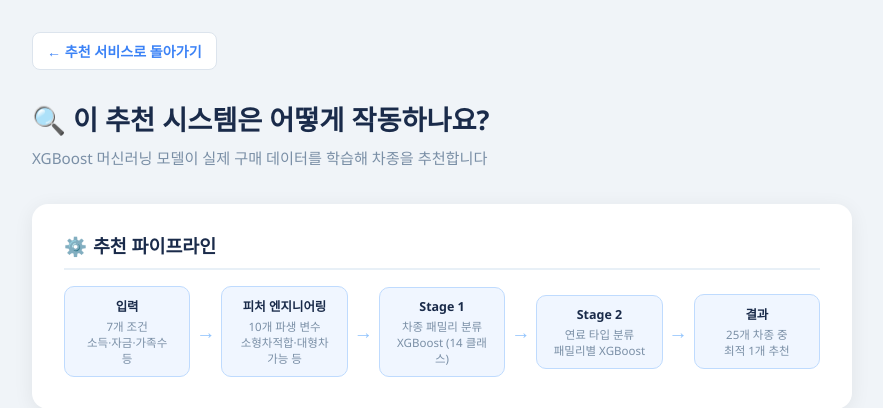
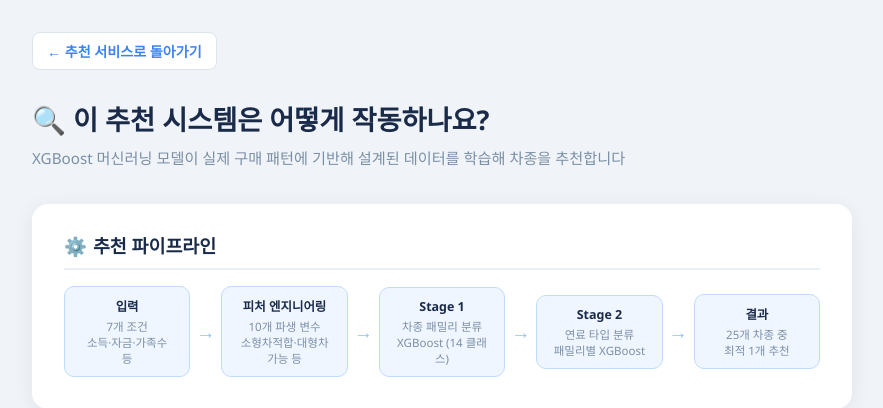
Before and after one commit to limotti/car-recommend, a Flask app: page /explain in a window 1280 px wide. Shown: the top 408 px of the page, without its empty margins (198-1081 px from the left). Run offline with Flask 3, Linux system fonts and the light colour scheme; data that the repository does not hold is empty; parts of the project's set-up code (start-up, migrations or seed data) failed here and were passed over.

Commit message:
fix: clarify training data is designed based on real patterns, not raw data
Co-Authored-By: Claude Sonnet 4.6 <noreply@anthropic.com>

```diff
--- a/templates/explain.html
+++ b/templates/explain.html
@@ -246,7 +246,7 @@
   <a href="/" class="back-btn">← 추천 서비스로 돌아가기</a>
 
   <h1>🔍 이 추천 시스템은 어떻게 작동하나요?</h1>
-  <p class="subtitle">XGBoost 머신러닝 모델이 실제 구매 데이터를 학습해 차종을 추천합니다</p>
+  <p class="subtitle">XGBoost 머신러닝 모델이 실제 구매 패턴에 기반해 설계된 데이터를 학습해 차종을 추천합니다</p>
 
   <!-- 1. 추천 파이프라인 -->
   <div class="card">
@@ -406,7 +406,7 @@
     </div>
   </div>
 
-  <p class="footer-note">현대·기아·제네시스 구매 데이터 기반 학습 · XGBoost v2</p>
+  <p class="footer-note">실제 구매 패턴 기반 설계 데이터 학습 · 현대·기아·제네시스 · XGBoost v2</p>
 
 </div>
 </body>
```
